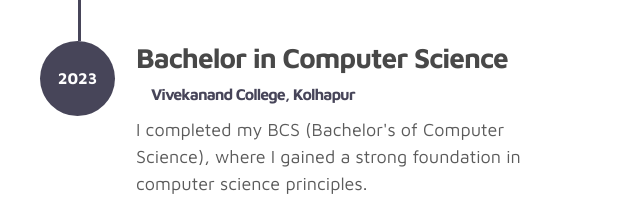
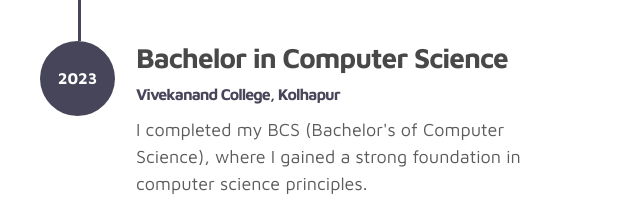
Before and after one commit to AsifMulla1/profile, a website: page index.html in a window 1280 px wide. Shown: the part 2048-2254 px from the top of the page, 615-1255 px from the left. Drawn offline with Linux system fonts and the light colour scheme.

Commit message:
Update index.html

```diff
--- a/index.html
+++ b/index.html
@@ -224,7 +224,7 @@
                                 <span>2023</span>
                             </div>
                             <div class="timeline-info">
-                                <h3><span>Bachelor in Computer Science</span><small>Vivekanand College, Kolhapur</small></h3>
+                                <h3><span>Bachelor in Computer Science</span><small style="margin-left: 0px!important;">Vivekanand College, Kolhapur</small></h3>
                                  <p>I completed my BCS (Bachelor's of Computer Science), where I gained a strong foundation in computer science principles.</p>
                             </div>
                         </div>
```
